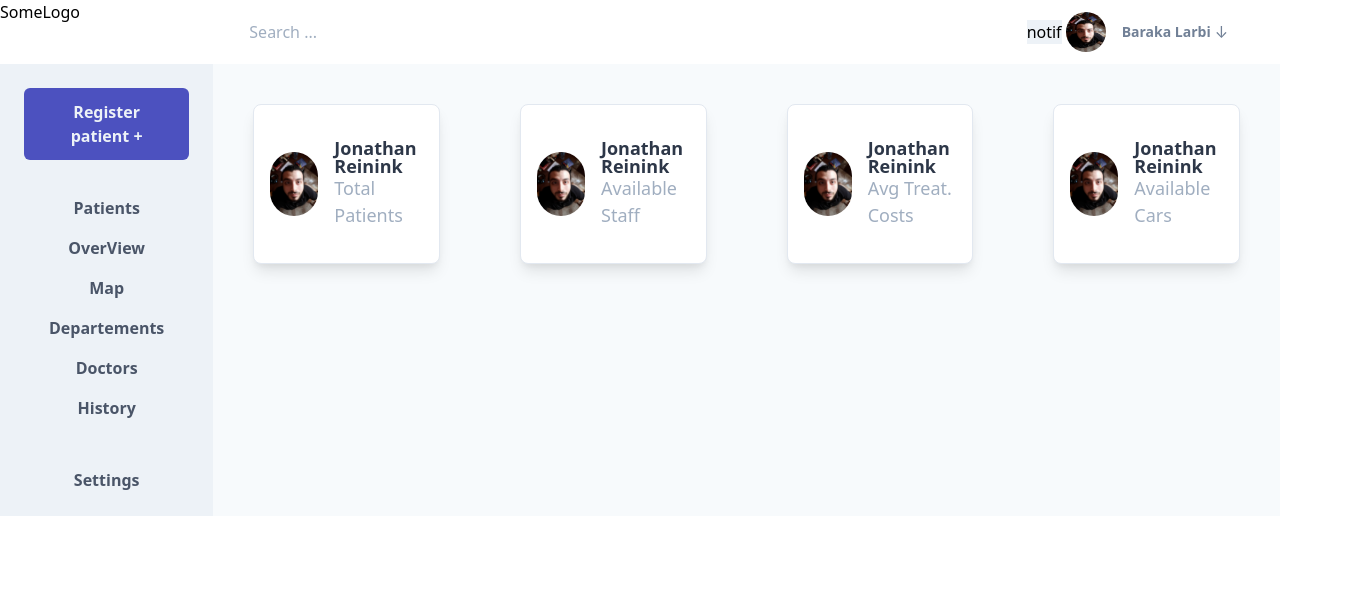
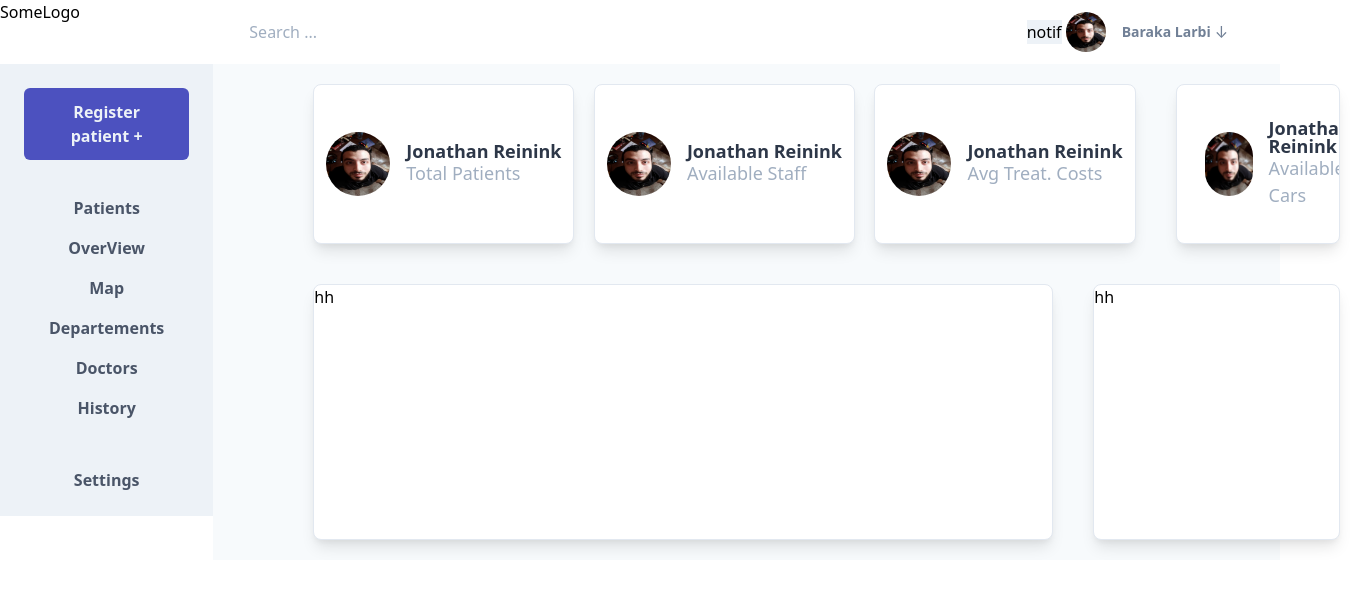
Before and after one commit to larbibaraka/health-app-dashboard, a React (Create React App) app: page / in a window 1280 px wide. Shown: the top 592 px of the page, 1360 px wide, since content can reach past the window. Built offline with nearby package versions, Linux system fonts and the light colour scheme.

Commit message:
adding stats area

```diff
--- a/src/components/ResumeArea.jsx
+++ b/src/components/ResumeArea.jsx
@@ -1,11 +1,12 @@
-import React from 'react'
+import React from "react";
 import profileImage from "../assets/images/profile.jpg";
-export  const  ResumeArea = () => {
+export const ResumeArea = () => {
   return (
-
-        <div className="flex flex-row resume-info justify-around">
-        <div className="h-40 w-1/5 border rounded-lg overflow-hidden shadow-lg bg-white  m-10 px-4 py-2 flex justify-center">
-          <div className="flex items-center">
+    <div className="flex flex-row resume-info">
+      <div className="flex flex-row justify-between">
+        <div className="h-full w-10/12 flex flex-row justify-between m-5">
+          <div className="h-40  border rounded-lg overflow-hidden shadow-lg bg-white  flex justify-center">
+            <div className="flex items-center p-3">
               <img
                 className="w-16 h-16 rounded-full mr-4"
                 src={profileImage}
@@ -19,8 +20,8 @@ export  const  ResumeArea = () => {
               </div>
             </div>
           </div>
-        <div className="h-40 w-1/5 border rounded-lg overflow-hidden shadow-lg bg-white  m-10 px-4 py-2 flex justify-center">
-          <div className="flex items-center">
+          <div className="h-40  border rounded-lg overflow-hidden shadow-lg bg-white  flex justify-center">
+            <div className="flex items-center p-3">
               <img
                 className="w-16 h-16 rounded-full mr-4"
                 src={profileImage}
@@ -34,8 +35,8 @@ export  const  ResumeArea = () => {
               </div>
             </div>
           </div>
-        <div className="h-40 w-1/5 border rounded-lg overflow-hidden shadow-lg bg-white  m-10 px-4 py-2 flex justify-center">
-          <div className="flex items-center">
+          <div className="h-40  border rounded-lg overflow-hidden shadow-lg bg-white  flex justify-center">
+            <div className="flex items-center p-3">
               <img
                 className="w-16 h-16 rounded-full mr-4"
                 src={profileImage}
@@ -49,8 +50,11 @@ export  const  ResumeArea = () => {
               </div>
             </div>
           </div>
-        <div className="h-40 w-1/5 border rounded-lg overflow-hidden shadow-lg bg-white  m-10 px-4 py-2 flex justify-center">
-          <div className="flex items-center">
+        </div>
+        <div className="h-full w-2/12 flex m-5">
+
+            <div className="h-40  border rounded-lg overflow-hidden shadow-lg bg-white  p-2 flex justify-center">
+              <div className="flex items-center p-5">
                 <img
                   className="w-16 h-16 rounded-full mr-4"
                   src={profileImage}
@@ -64,7 +68,9 @@ export  const  ResumeArea = () => {
                 </div>
               </div>
             </div>
+
         </div>
-
-    )
-}
+      </div>
+    </div>
+  );
+};
--- a/src/container/App.js
+++ b/src/container/App.js
@@ -14,8 +14,16 @@ function App() {
         {/* navbar area */}
         <NavBar />
         {/* main area */}
-        <main className="flex flex-col">
-            <ResumeArea/>
+        <main className="flex flex-col container ml-20 mr-5">
+          <ResumeArea/>
+          <div className="flex flex-row justify-between">
+            <div className=" m-5 w-3/4 h-64 border rounded-lg overflow-hidden shadow-lg bg-white">
+                hh
+            </div>
+            <div className=" m-5 w-1/4 h-64 border rounded-lg overflow-hidden shadow-lg bg-white">
+                hh
+            </div>
+          </div>
         </main>
       </div>
     </div>
```
Lines whose indentation alone changed are shown as unchanged.
